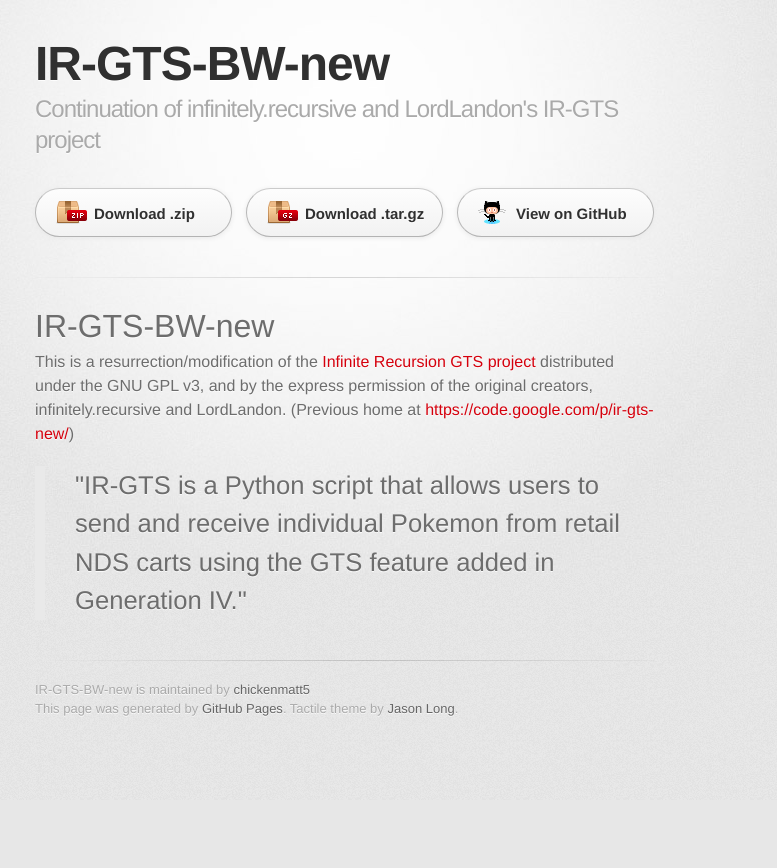
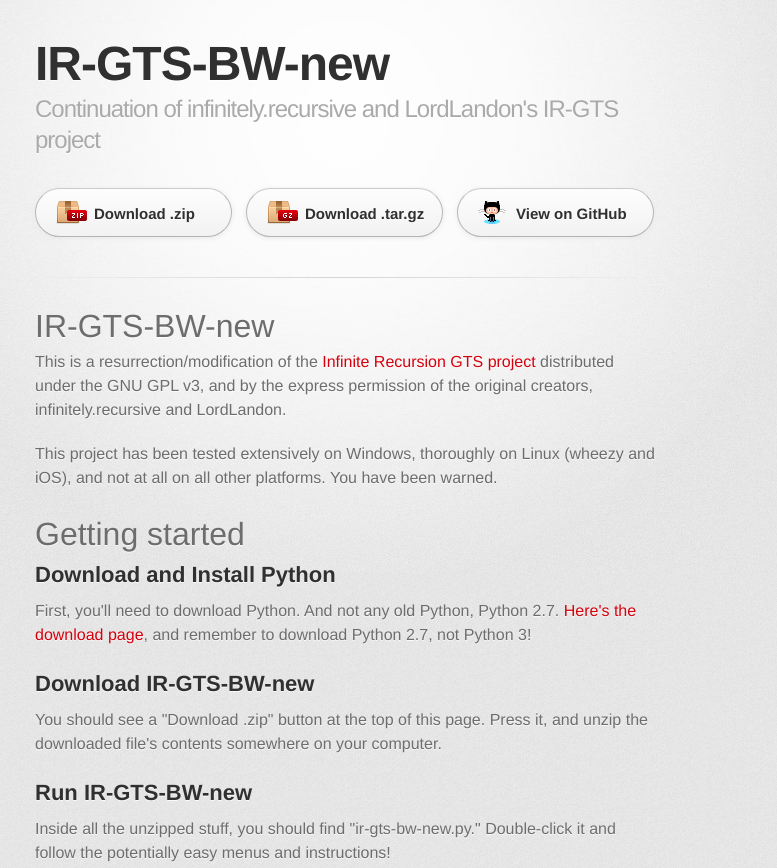
Before and after one commit to chickenmatt5/IR-GTS-BW-new, a plain HTML site: page index.html in a window 1280 px wide. Shown: the top 868 px of the page, without its empty margins (295-1072 px from the left). Before the commit the page ends 800 px from the top, so only its background shows below. Drawn offline with Linux system fonts and the light colour scheme; a web font is replaced by a local one.

Commit message:
Create gh-pages branch via GitHub

```diff
--- a/index.html
+++ b/index.html
@@ -34,12 +34,27 @@
           <h1>
 <a name="ir-gts-bw-new" class="anchor" href="#ir-gts-bw-new"><span class="octicon octicon-link"></span></a>IR-GTS-BW-new</h1>
 
-<p>This is a resurrection/modification of the <a href="https://code.google.com/p/ir-gts/">Infinite Recursion GTS project</a> distributed under the GNU GPL v3, and by the express permission of the original creators, infinitely.recursive and LordLandon.
-(Previous home at <a href="https://code.google.com/p/ir-gts-new/">https://code.google.com/p/ir-gts-new/</a>)</p>
+<p>This is a resurrection/modification of the <a href="https://code.google.com/p/ir-gts/">Infinite Recursion GTS project</a> distributed under the GNU GPL v3, and by the express permission of the original creators, infinitely.recursive and LordLandon.</p>
 
-<blockquote>
-<p>"IR-GTS is a Python script that allows users to send and receive individual Pokemon from retail NDS carts using the GTS feature added in Generation IV."</p>
-</blockquote>
+<p>This project has been tested extensively on Windows, thoroughly on Linux (wheezy and iOS), and not at all on all other platforms. You have been warned.</p>
+
+<h1>
+<a name="getting-started" class="anchor" href="#getting-started"><span class="octicon octicon-link"></span></a>Getting started</h1>
+
+<h2>
+<a name="download-and-install-python" class="anchor" href="#download-and-install-python"><span class="octicon octicon-link"></span></a>Download and Install Python</h2>
+
+<p>First, you'll need to download Python. And not any old Python, Python 2.7. <a href="http://www.python.org/download/">Here's the download page</a>, and remember to download Python 2.7, not Python 3!</p>
+
+<h2>
+<a name="download-ir-gts-bw-new" class="anchor" href="#download-ir-gts-bw-new"><span class="octicon octicon-link"></span></a>Download IR-GTS-BW-new</h2>
+
+<p>You should see a "Download .zip" button at the top of this page. Press it, and unzip the downloaded file's contents somewhere on your computer.</p>
+
+<h2>
+<a name="run-ir-gts-bw-new" class="anchor" href="#run-ir-gts-bw-new"><span class="octicon octicon-link"></span></a>Run IR-GTS-BW-new</h2>
+
+<p>Inside all the unzipped stuff, you should find "ir-gts-bw-new.py." Double-click it and follow the potentially easy menus and instructions!</p>
         </section>
 
         <footer>
--- a/params.json
+++ b/params.json
@@ -1 +1 @@
-{"name":"IR-GTS-BW-new","tagline":"Continuation of infinitely.recursive and LordLandon's IR-GTS project","body":"IR-GTS-BW-new\r\n=============\r\n\r\nThis is a resurrection/modification of the [Infinite Recursion GTS project](https://code.google.com/p/ir-gts/) distributed under the GNU GPL v3, and by the express permission of the original creators, infinitely.recursive and LordLandon.\r\n(Previous home at https://code.google.com/p/ir-gts-new/)\r\n\r\n> \"IR-GTS is a Python script that allows users to send and receive individual Pokemon from retail NDS carts using the GTS feature added in Generation IV.\"\r\n","google":"UA-48102124-1","note":"Don't delete this file! It's used internally to help with page regeneration."}
+{"name":"IR-GTS-BW-new","tagline":"Continuation of infinitely.recursive and LordLandon's IR-GTS project","body":"IR-GTS-BW-new\r\n=============\r\n\r\nThis is a resurrection/modification of the [Infinite Recursion GTS project](https://code.google.com/p/ir-gts/) distributed under the GNU GPL v3, and by the express permission of the original creators, infinitely.recursive and LordLandon.\r\n\r\nThis project has been tested extensively on Windows, thoroughly on Linux (wheezy and iOS), and not at all on all other platforms. You have been warned.\r\n\r\n# Getting started\r\n\r\n## Download and Install Python\r\n\r\nFirst, you'll need to download Python. And not any old Python, Python 2.7. [Here's the download page](http://www.python.org/download/), and remember to download Python 2.7, not Python 3!\r\n\r\n## Download IR-GTS-BW-new\r\n\r\nYou should see a \"Download .zip\" button at the top of this page. Press it, and unzip the downloaded file's contents somewhere on your computer.\r\n\r\n## Run IR-GTS-BW-new\r\n\r\nInside all the unzipped stuff, you should find \"ir-gts-bw-new.py.\" Double-click it and follow the potentially easy menus and instructions!","google":"UA-48102124-1","note":"Don't delete this file! It's used internally to help with page regeneration."}
```
